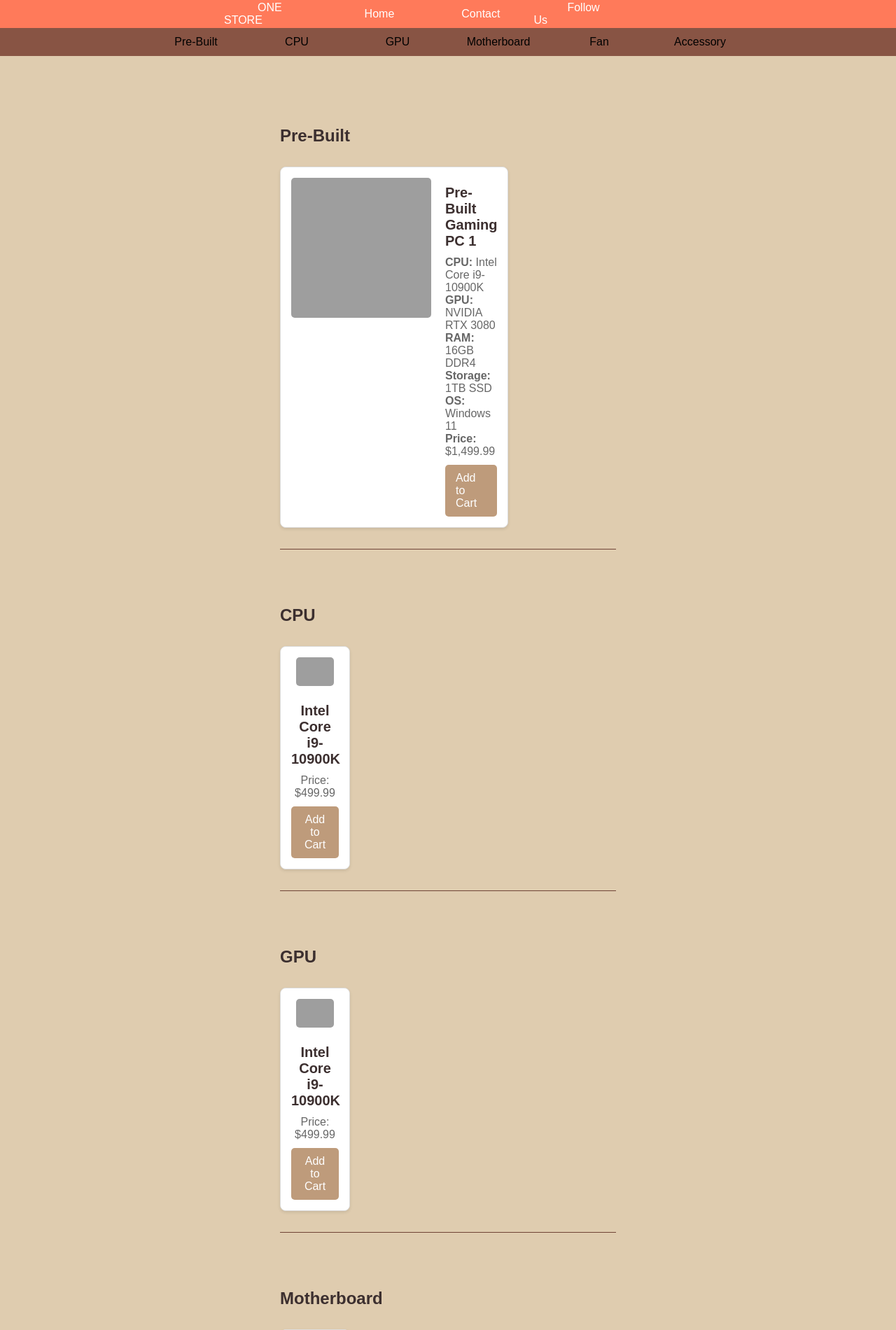
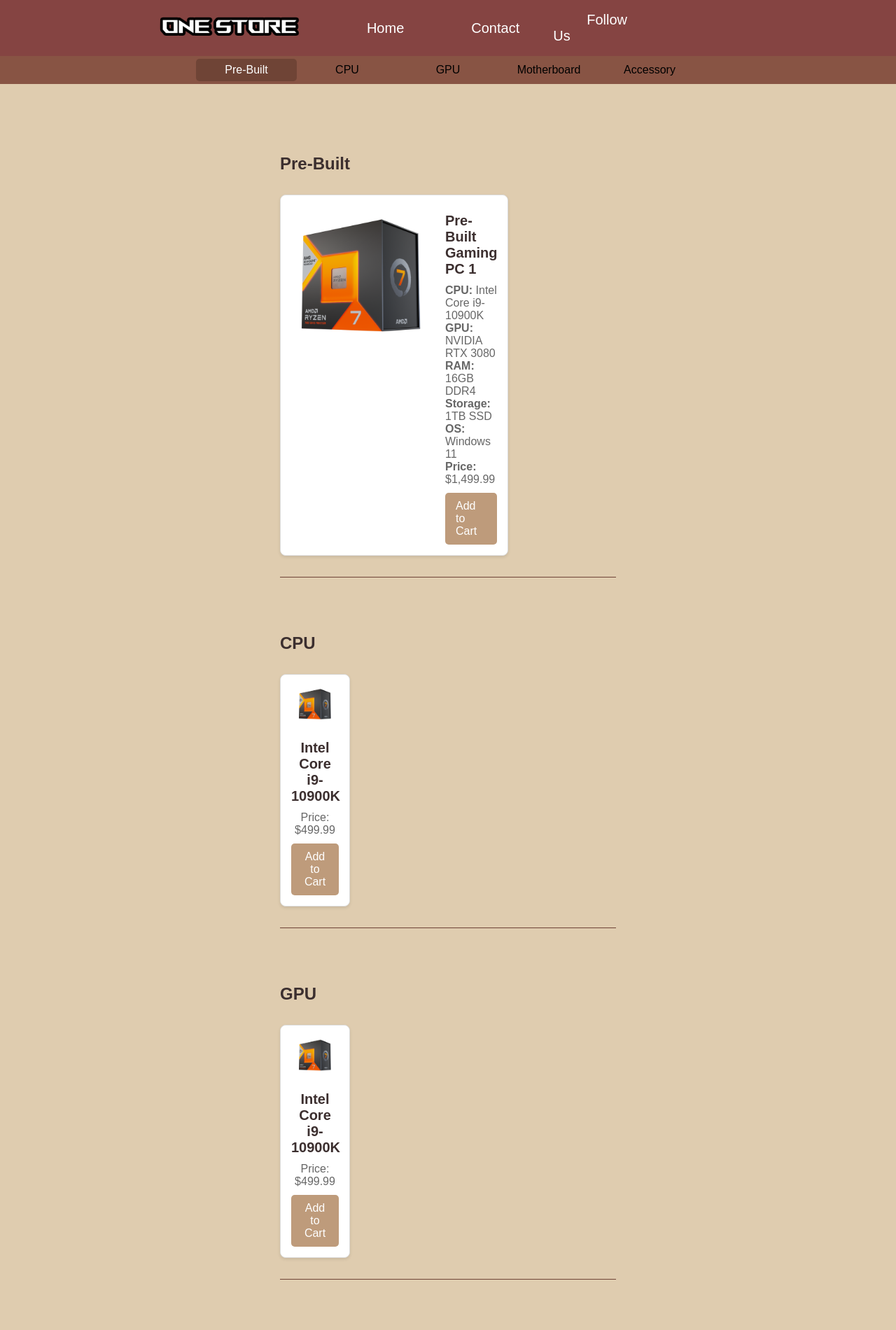
Before and after one commit to RithyHang/PC_Prebuilt_Store, a PHP site: page / in a window 1280 px wide. Shown: the top 1900 px of the page at 70% size. Run offline with PHP 8.4, Linux system fonts and the light colour scheme; some libraries are stand-ins or nearby versions; grey boxes are pictures that could not be loaded.

Commit message:
Update CategoryCSS

```diff
--- a/CSS Section/header&footer.css
+++ b/CSS Section/header&footer.css
@@ -1,10 +1,9 @@
 header{
-     background-color: #ff7a5a;
-     height: 5vh;
+     background-color: #854442;
+     height: 10vh;
      display: flex;
      justify-content: space-between;
      align-items: center;
-     /* position: fixed; */
      width: 100%;
 }
 nav{
@@ -22,13 +21,18 @@ nav li:first-child{
 }
 nav a{
      margin: 3rem;
-     font-weight: 500;
+     font-size: 20px;
      color: white;
 }
 header nav ul{
      margin: 0 20rem;
 }
-/* <!-- -------------------------------------------------------------------------- --> */
+header nav ul li .logo img{
+     width: 200px;
+     /* height: 100px; */
+     border-radius: 50%;
+}
+/* <!-- ------------------------------------------ --> */
 footer{
      width: 100%;
      height: 350px;
@@ -50,6 +54,7 @@ footer{
      font-size: 15px;
 }
 .footer_main h1{
+     font-size: 25px;
      color: #6f4436;
 }
 .footer_main .instagram{
@@ -69,7 +74,7 @@ footer{
      aspect-ratio: 3/4;
      object-fit: cover;
      border-radius: 10px;
-     transition: 0.5s;
+     transition: 0.2s;
 }
 .footer_main img:hover {
      filter: brightness(0.5);
--- a/CSS Section/index.css
+++ b/CSS Section/index.css
@@ -10,9 +10,7 @@
 body{
      background-color: #dfccaf;
 }
-
-
-/* <!-- -------------------------------------------------------------------------- --> */
+/* <!-- --------------------------------------------------- --> */
 .category{
      background-color: #885444;
      height: 5vh;
@@ -40,16 +38,18 @@ body{
      border-radius: 5px;
 
 }
-.category ul li:hover{
-     background-color: #6f4436;
-}
-.category ul li:hover a{
-     color: white;
-}
 .category ul li a{
      color: #010100;
      font-weight: 500;
      transition: 0.3s ease;
+}
+.category ul li.active{
+     animation: slide 0.3s ease-out;
+     background-color: #6f4436;
+}
+
+.category ul li.active a{
+     color: white;
 }
 /* <!-- ----------------------------------------- --> */
 html{
@@ -169,3 +169,12 @@ html{
      border-radius: 5px;
      transition: background-color 0.2s;
 }
+/* <!-- ----------------------------------------- --> */
+@keyframes slide {
+     from {
+     transform: translateX(-10px);
+     }
+     to {
+     transform: translateX(0);
+     }
+}
--- a/Index.html
+++ b/Index.html
@@ -7,6 +7,7 @@
 
     <link rel="stylesheet" href="CSS Section/index.css">
     <link rel="stylesheet" href="CSS Section/header&footer.css">
+    <script src="Java Section/index.js"></script>
 
     <script src="https://kit.fontawesome.com/6d248d535d.js" crossorigin="anonymous"></script>
 
@@ -16,25 +17,26 @@
     <header>
         <nav>
             <ul>
-                <li><a href="Index.html" class="logo">ONE STORE</a></li>
+                <li><a href="Index.html" class="logo"><img src="CSS Section/Material/img/OneStore.png" alt=""></a></li>
                 <li><a href="Index.html" class="active" >Home</a></li>
                 <li><a href="#">Contact</a></li>
                 <li><a href="#">Follow Us</a></li>
             </ul>
         </nav>
     </header>
+    <!-- -------------------------------------------------------------------------- -->
     <div class="category">
         <ul>
             <li><a href="#prebuilt">Pre-Built</a></li>
             <li><a href="#cpu">CPU</a></li>
             <li><a href="#gpu">GPU</a></li>
             <li><a href="#motherboard">Motherboard</a></li>
-            <li><a href="#fan">Fan</a></li>
             <li><a href="#accessory">Accessory</a></li>
         </ul>
     </div>
     <!-- -------------------------------------------------------------------------- -->
     <div class="container">
+        <!-- PreBuilt Section -->
         <section id="prebuilt" class="product-section">
             <div class="section-header">
                 <h2>Pre-Built</h2>
@@ -106,22 +108,6 @@
             </div>
         </section>
 
-        <!-- Fan Section -->
-        <section id="fan" class="product-section">
-            <div class="section-header">
-                <h2>Cooler</h2>
-            </div>
-            <div class="product">
-                <div class="product1">
-                    <img src="CSS Section/Material/img/Ryzen.png" alt="">
-                    <h1>Intel Core i9-10900K</h1>
-                    <p>Price: $499.99</p>
-                    <a href="#">Add to Cart</a>
-                </div>
-
-            </div>
-        </section>
-
         <!-- Accessory Section -->
         <section id="accessory" class="product-section">
             <div class="section-header">
@@ -144,8 +130,8 @@
         <div class="footer_main">
             <div class="tag">
                 <h1>Contacts</h1>
-                <a href="#"><i class="fa-solid fa-house"></i> 500 Fake St.Beach View, Island Hawaii,<br> Western United States, USA.</a>
-                <a href="#"><i class="fa-solid fa-phone"></i> +855 069 420</a>
+                <a href="https://g.co/kgs/kGz98hj"><i class="fa-solid fa-house"></i>  No. 86A, Street 110,<br> Russian Federation Blvd (110), Phnom Penh</a>
+                <a href="#"><i class="fa-solid fa-phone"></i> 023 880 612</a>
                 <a href="#"><i class="fa-solid fa-envelope"></i> totallynotarealemail@gmail.com</a>
 
             </div>
@@ -174,26 +160,27 @@
                 </div>
             </div>
             <div class="instagram">
-                <h1>Members</h1>
+                <h1 id="members-title">Members</h1>
                 <div class="news">
-                    <a href="#" class="news1">
+                    <a href="#" class="news1" data-name="Uy Sophea">
                         <img src="CSS Section/Material/img/phea.jpg" alt="">
                     </a>
-                    <a href="#" class="news1">
+                    <a href="#" class="news1" data-name="Hang Rithy">
                         <img src="CSS Section/Material/img/rithy.jpg" alt="">
                     </a>
-                    <a href="#" class="news1">
+                    <a href="#" class="news1" data-name="Sim Hengtry">
                         <img src="CSS Section/Material/img/sim.jpg" alt="">
                     </a>
-                    <a href="#" class="news1">
+                    <a href="#" class="news1" data-name="You Muniraksmey">
                         <img src="CSS Section/Material/img/smey.jpg" alt="">
                     </a>
-                    <a href="#" class="news1">
+                    <a href="#" class="news1" data-name="Ol Mengeim">
                         <img src="CSS Section/Material/img/eim2.jpg" alt="">
                     </a>
                 </div>
                 <p>Check our posts</p>
             </div>
+
         </div>
     </footer>
 </body>
```
Also changed, not shown: Java Section/index.js (+45 -0 lines), CSS Section/Material/img/OneStore.png (added), CSS Section/Material/img/Ryzen.png (added), README.md (deleted), test.html (deleted), test2.html (deleted), test3.html (deleted).
